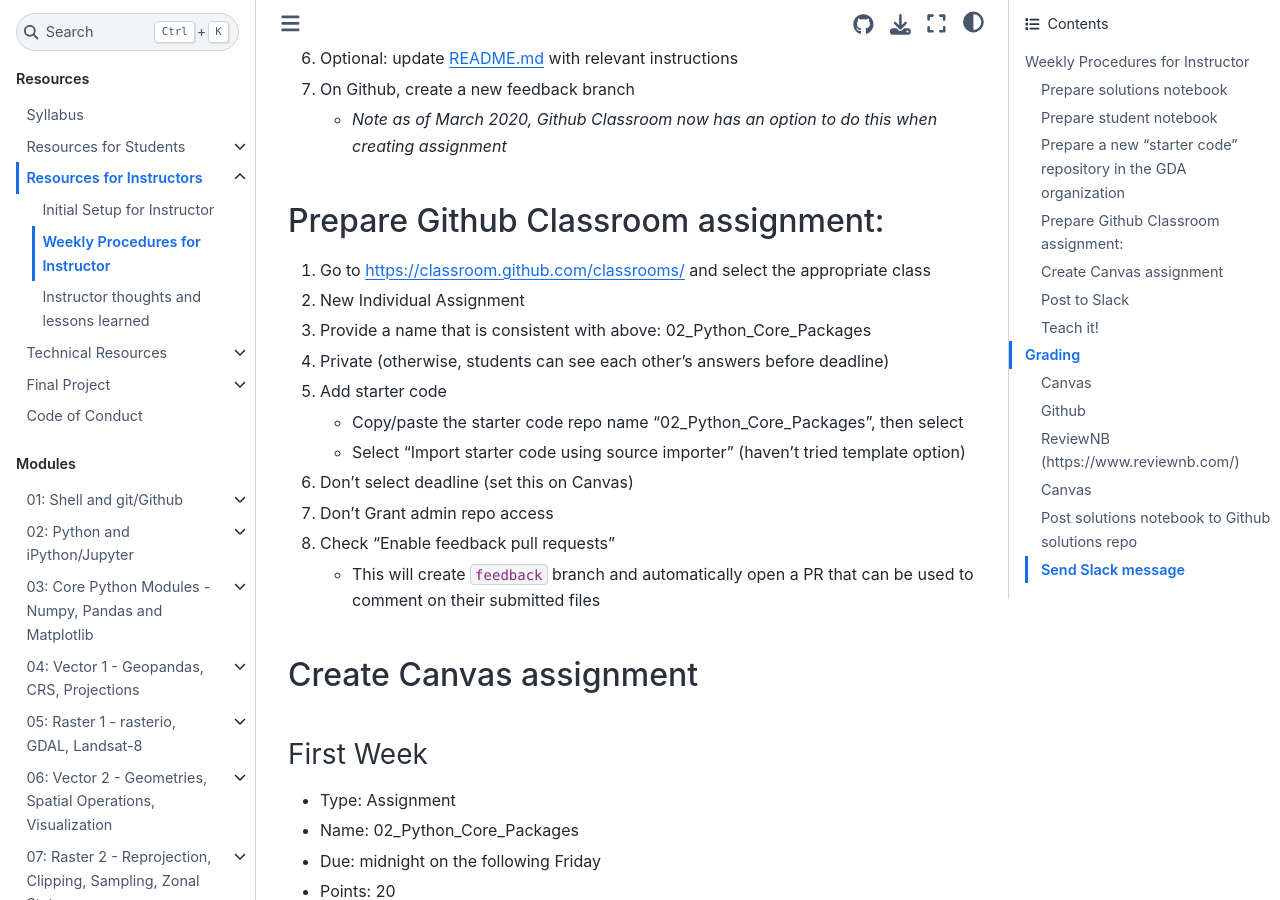
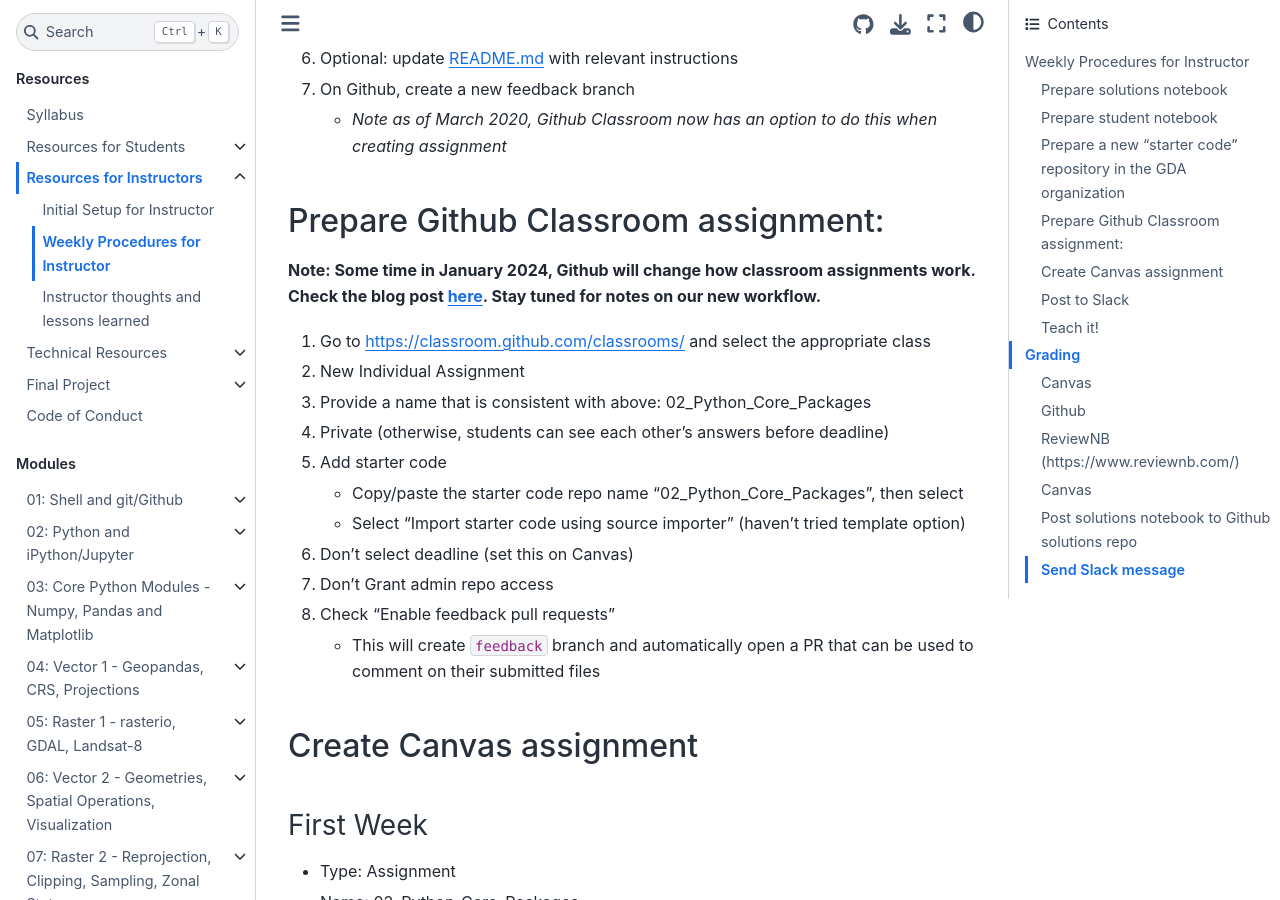
Before and after one commit to UW-GDA/jupyterbook, a Jupyter Book: the page built from book/resources/instructors/instructor_weekly_workflow.md, in a window 1280 px wide and 900 px high, scrolled down 862 px. Built offline with Jupyter Book 1.0.4 settings and Sphinx 7.4.7 and the Sphinx Book theme 1.1.4, drawn with Linux system fonts in a browser that asks for light colours; pages that are not in the unit, such as notebooks, are missing from menus.

Commit message:
add warning for new classroom assignment procedure

```diff
--- a/book/resources/instructors/instructor_weekly_workflow.md
+++ b/book/resources/instructors/instructor_weekly_workflow.md
@@ -26,6 +26,7 @@
     * *Note as of March 2020, Github Classroom now has an option to do this when creating assignment*
 
 ## Prepare Github Classroom assignment:
+**Note: Some time in January 2024, Github will change how classroom assignments work. Check the blog post [here](https://github.blog/changelog/2023-12-08-upcoming-changes-to-assignment-repositories-and-starter-code-in-github-classroom/). Stay tuned for notes on our new workflow.**
 1. Go to https://classroom.github.com/classrooms/ and select the appropriate class
 1. New Individual Assignment
 1. Provide a name that is consistent with above: 02_Python_Core_Packages
```
